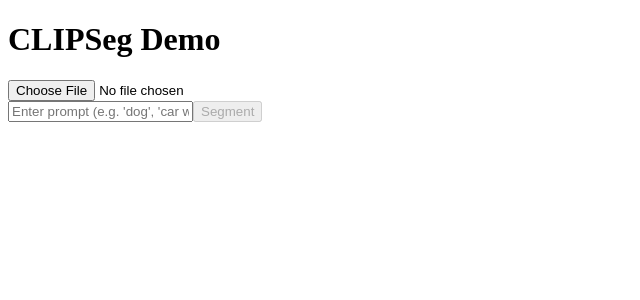
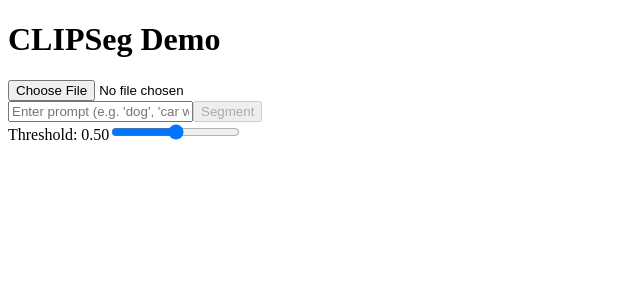
Before and after one commit to Shubham37204/Clipseg, a Next.js app in the folder frontend/: page / in a window 1280 px wide. Shown: the top 300 px of the page, without its empty margins (0-640 px from the left). Built offline with nearby package versions, Linux system fonts and the light colour scheme; no server answers.

Commit message:
fwatue 2 added

```diff
--- a/frontend/app/page.tsx
+++ b/frontend/app/page.tsx
@@ -14,7 +14,7 @@ export default function HomePage() {
   const [overlayBase64, setOverlayBase64] = useState("");
   const [loading, setLoading] = useState(false);
   const [error, setError] = useState("");
-
+  const [threshold, setThreshold] = useState(0.5);
   const handleImageLoad = (base64: string, preview: string) => {
     setImageBase64(base64);
     setPreviewUrl(preview);
@@ -31,7 +31,11 @@ export default function HomePage() {
     setOverlayBase64("");
 
     try {
-      const res = await segmentImage({ image_base64: imageBase64, prompt });
+      const res = await segmentImage({
+        image_base64: imageBase64,
+        prompt,
+        threshold,
+      });
       setMaskBase64(res.mask_base64);
       setOverlayBase64(res.overlay_base64);
     } catch (err: unknown) {
@@ -45,7 +49,14 @@ export default function HomePage() {
     <div className="flex flex-col gap-6">
       <h1 className="text-2xl font-bold">CLIPSeg Demo</h1>
       <ImageUpload onImageLoad={handleImageLoad} />
-      <TextPrompt value={prompt} onChange={setPrompt} onSubmit={handleSubmit} loading={loading} />
+      <TextPrompt
+        value={prompt}
+        onChange={setPrompt}
+        onSubmit={handleSubmit}
+        loading={loading}
+        threshold={threshold}
+        onThresholdChange={setThreshold}
+      />
       {error && <p className="text-red-600 font-medium">{error}</p>}
       {maskBase64 && previewUrl && overlayBase64 && (
         <SegmentationResult
--- a/frontend/components/TextPrompt.tsx
+++ b/frontend/components/TextPrompt.tsx
@@ -3,6 +3,8 @@ interface Props {
   onChange: (val: string) => void
   onSubmit: () => void
   loading: boolean
+  threshold: number
+  onThresholdChange: (val: number) => void
 }
 
 export default function TextPrompt({
@@ -10,12 +12,15 @@ export default function TextPrompt({
   onChange,
   onSubmit,
   loading,
+  threshold,
+  onThresholdChange,
 }: Props) {
   const isDisabled = loading || value.trim() === ""
 
   return (
+    <div className="flex flex-col gap-4">
+      {/* Prompt + Button */}
       <div className="flex gap-2 items-center">
-      {/* Input */}
         <input
           type="text"
           value={value}
@@ -24,7 +29,6 @@ export default function TextPrompt({
           className="border rounded px-3 py-2 flex-1"
         />
 
-      {/* Button */}
         <button
           onClick={onSubmit}
           disabled={isDisabled}
@@ -33,5 +37,23 @@ export default function TextPrompt({
           {loading ? "Segmenting..." : "Segment"}
         </button>
       </div>
+
+      {/* 🔥 Threshold Slider */}
+      <div className="flex flex-col gap-2">
+        <label className="font-medium">
+          Threshold: {threshold.toFixed(2)}
+        </label>
+
+        <input
+          type="range"
+          min={0}
+          max={1}
+          step={0.05}
+          value={threshold}
+          onChange={(e) => onThresholdChange(Number(e.target.value))}
+          className="w-full"
+        />
+      </div>
+    </div>
   )
 }
```
Also changed, not shown: frontend/services/api.ts (+1 -0 lines), 1 other file (tests, documents, lock files or other folders). Lines whose indentation alone changed are shown as unchanged.
